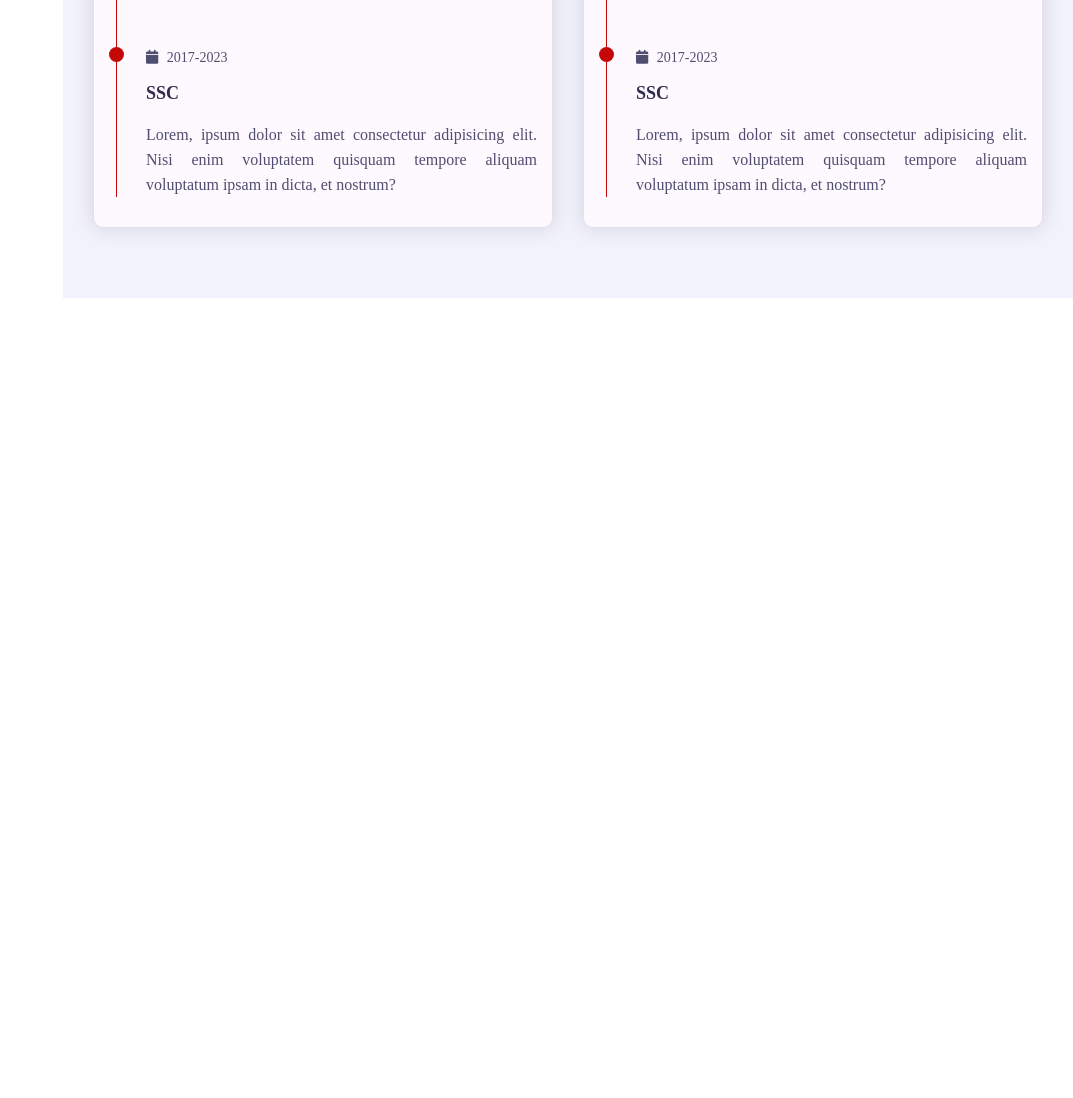
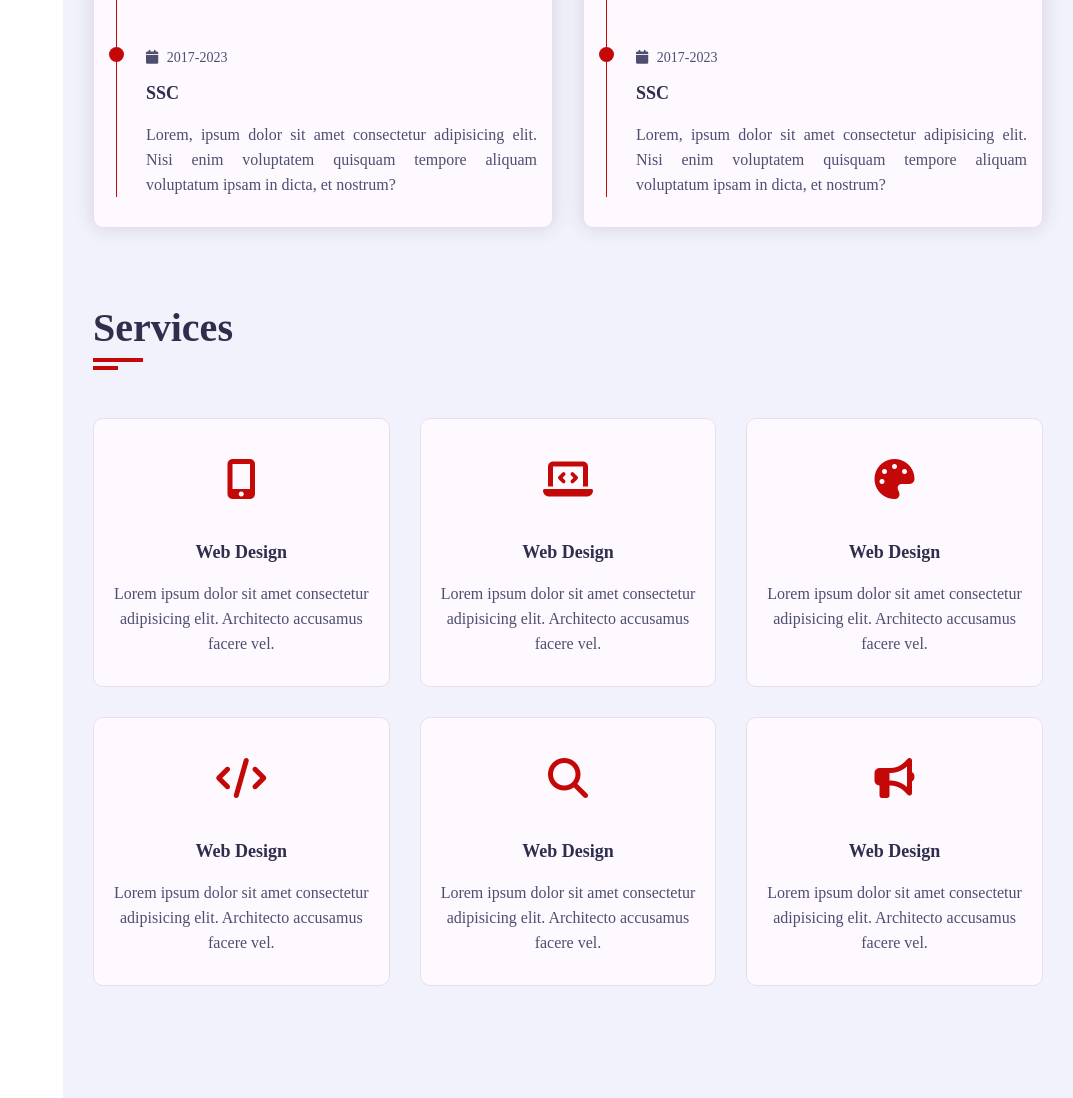
Before and after one commit to promitchy/My-portfolio, a plain HTML site: page index.html in a window 1280 px wide. Shown: the part 1986-3084 px from the top of the page, without its empty margins (207-1280 px from the left). Before the commit the page ends 2284 px from the top, so only its background shows below. Drawn offline with Linux system fonts and the light colour scheme; a web font is replaced by a local one.

Commit message:
service section

```diff
--- a/css/style.css
+++ b/css/style.css
@@ -451,3 +451,57 @@ h3.my-profession{
     text-align: justify;
     color: var(--text-black-700);
 }
+/* services */
+.service .container{
+    padding-bottom: 40px;
+}
+.service .service-item{
+    margin-bottom: 30px;
+    flex: 0 0 33.33%;
+    max-width: 33.33%;
+}
+.service .service-item .service-item-inner{
+    background-color: var(--bg-black-100);
+    border: 1px solid var(--bg-black-50);
+    border-radius: 10px;
+    padding: 30px 15px;
+    text-align: center;
+    transition: all 0.3S ease;
+}
+.service .service-item .service-item-inner:hover{
+    box-shadow: 0 0 20px rgba(48,46,77,0.15);
+}
+.service .service-item .service-item-inner .icon{
+    height: 60px;
+    width: 60px;
+    border-radius: 50%;
+    display: block;
+    margin: 0 auto 30px;
+    text-align: center;
+    transition: all 0.3s ease;
+}
+.service .service-item .service-item-inner .icon .fa{
+    font-size: 40px;
+    line-height: 60px;
+    color: var(--skin-color);
+    transition: all 0.3s ease;
+}
+.service .service-item .service-item-inner:hover .icon{
+    background-color: var(--skin-color);
+}
+.service .service-item .service-item-inner:hover .icon .fa{
+    font-size: 25px;
+    color: #e8dfec;
+}
+.service .service-item .service-item-inner h4{
+    font-size: 18px;
+    margin-bottom: 15px;
+    color: var(--text-black-900);
+    font-weight: 700;
+    text-transform: capitalize;
+}
+.service .service-item .service-item-inner p{
+    font-size: 16px;
+    color: var(--text-black-700);
+    line-height: 25px;
+}
--- a/index.html
+++ b/index.html
@@ -232,6 +232,71 @@
                     </div>
                 </div>
             </section>
+            <section class="service section">
+                <div class="container">
+                    <div class="row">
+                        <div class="section-tittle padd-15">
+                            <h2>Services</h2>
+                        </div>
+                    </div>
+                    <div class="row">
+                        <div class="service-item padd-15">
+                            <div class="service-item-inner">
+                                <div class="icon">
+                                    <i class="fa fa-mobile-alt"></i>
+                                </div>
+                                <h4>Web Design</h4>
+                                <p>Lorem ipsum dolor sit amet consectetur adipisicing elit. Architecto accusamus facere vel.</p>
+                            </div>
+                        </div>
+                         <div class="service-item padd-15">
+                            <div class="service-item-inner">
+                                <div class="icon">
+                                    <i class="fa fa-laptop-code"></i>
+                                </div>
+                                <h4>Web Design</h4>
+                                <p>Lorem ipsum dolor sit amet consectetur adipisicing elit. Architecto accusamus facere vel.</p>
+                            </div>
+                        </div>
+                         <div class="service-item padd-15">
+                            <div class="service-item-inner">
+                                <div class="icon">
+                                    <i class="fa fa-palette"></i>
+                                </div>
+                                <h4>Web Design</h4>
+                                <p>Lorem ipsum dolor sit amet consectetur adipisicing elit. Architecto accusamus facere vel.</p>
+                            </div>
+                        </div>
+                         <div class="service-item padd-15">
+                            <div class="service-item-inner">
+                                <div class="icon">
+                                    <i class="fa fa-code"></i>
+                                </div>
+                                <h4>Web Design</h4>
+                                <p>Lorem ipsum dolor sit amet consectetur adipisicing elit. Architecto accusamus facere vel.</p>
+                            </div>
+                        </div>
+                         <div class="service-item padd-15">
+                            <div class="service-item-inner">
+                                <div class="icon">
+                                    <i class="fa fa-search"></i>
+                                </div>
+                                <h4>Web Design</h4>
+                                <p>Lorem ipsum dolor sit amet consectetur adipisicing elit. Architecto accusamus facere vel.</p>
+                            </div>
+                        </div>
+                         <div class="service-item padd-15">
+                            <div class="service-item-inner">
+                                <div class="icon">
+                                    <i class="fa fa-bullhorn"></i>
+                                </div>
+                                <h4>Web Design</h4>
+                                <p>Lorem ipsum dolor sit amet consectetur adipisicing elit. Architecto accusamus facere vel.</p>
+                            </div>
+                        </div>
+                    </div>
+                </div>
+            </section>
         </div>
 
     </div>
```
